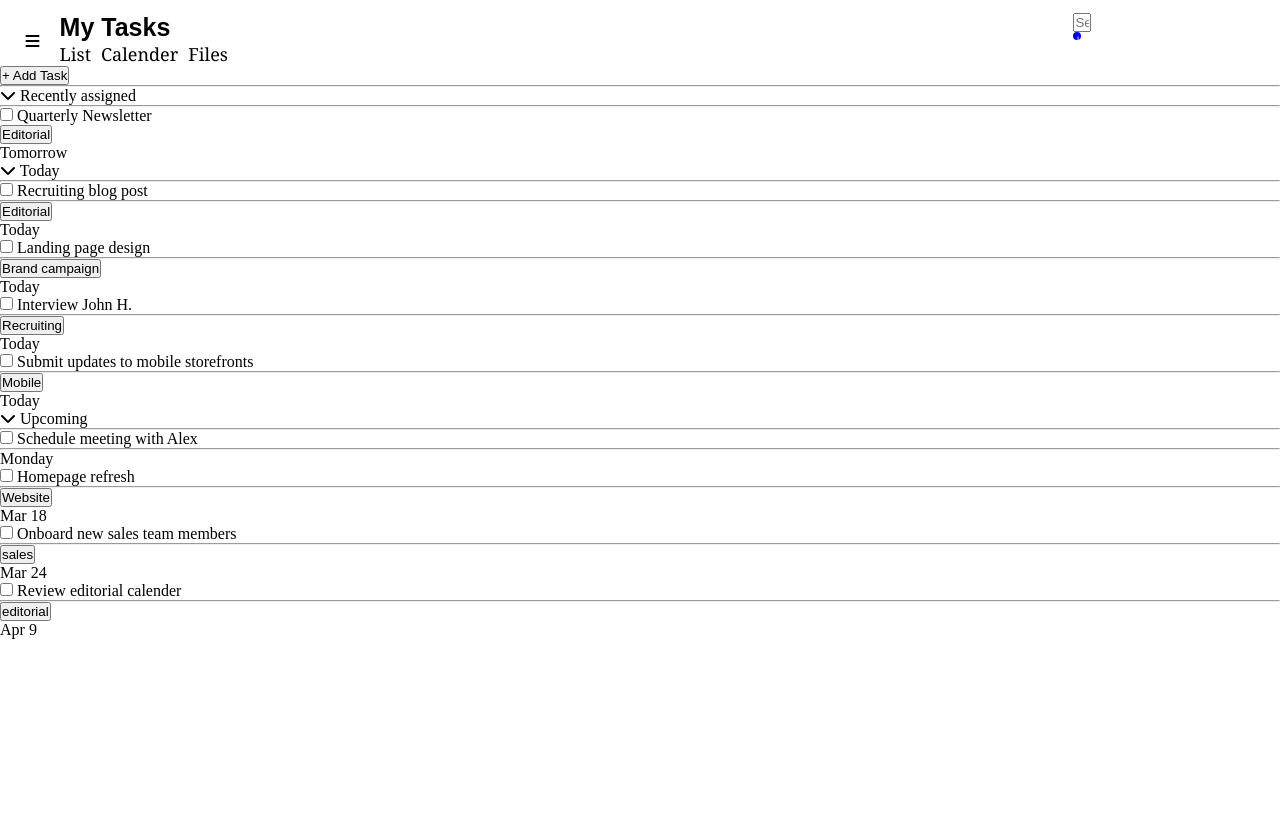
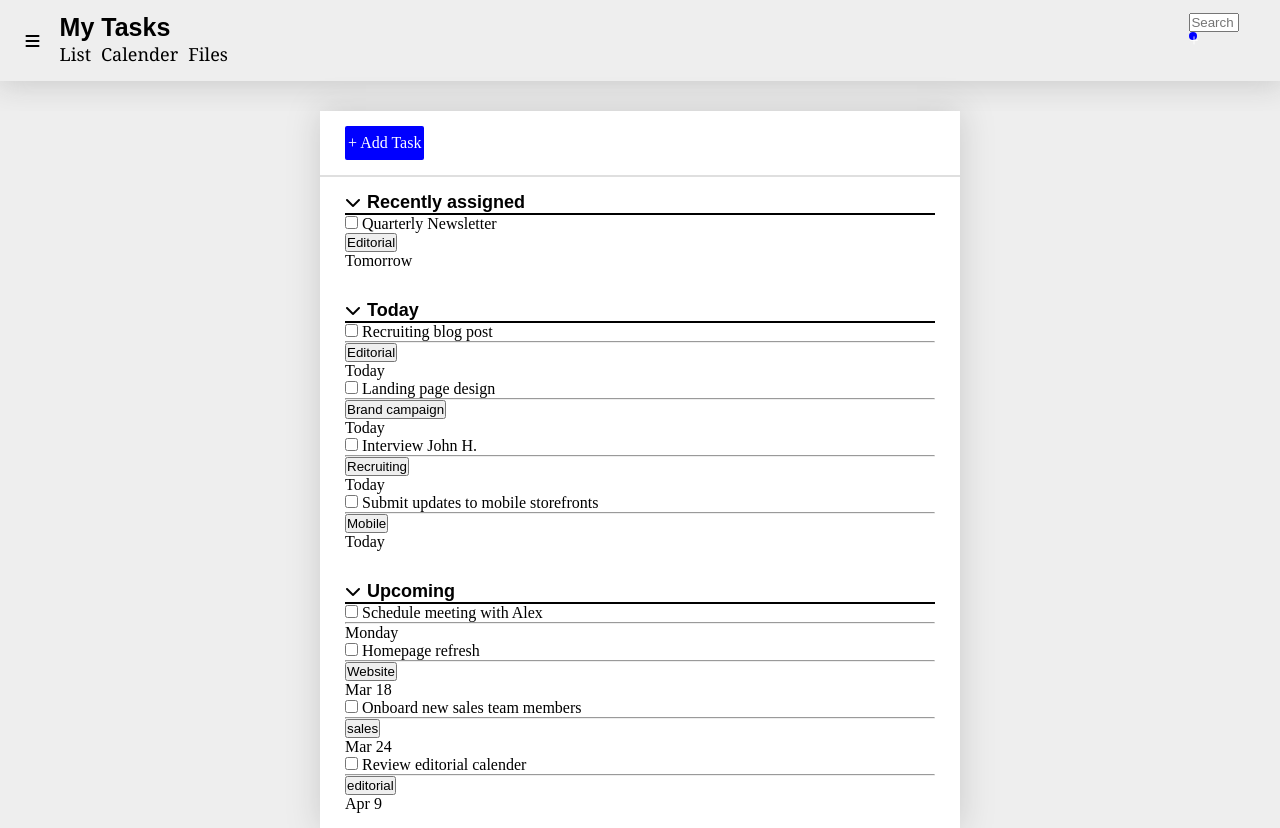
Before and after one commit to Ande12/tracy_final_exam, a plain HTML site: page index.html in a window 1280 px wide. Before the commit the page ends 800 px from the top, so only its background shows below. Drawn offline with Linux system fonts and the light colour scheme; some icons are missing.

Commit message:
partly styled section

```diff
--- a/css/_set-up.scss
+++ b/css/_set-up.scss
@@ -3,7 +3,9 @@
     padding: 0;
     box-sizing: border-box;
 }
-
+body{
+    background-color: #eee;
+}
 // colors
 $editorial: blue;
 $brand-campaign: orange;
--- a/css/desktop/_header.scss
+++ b/css/desktop/_header.scss
@@ -1,7 +1,8 @@
 header{
-    max-width: 98%;
-    margin-left: 1%;
-    padding: 1% 1% 0;
+    max-width: 100%;
+    padding: 1% 2% 0;
+    box-shadow: 1px 1px 30px 3px rgba(128, 128, 128, 0.327);
+    margin-bottom: 30px;
     .head-content{
         display: flex;
         justify-content: space-between;
@@ -23,12 +24,16 @@ header{
                         column-gap: 10px;
                         li{
                             list-style: none;
+                            padding-bottom: 15px;
                             a{
                                 text-decoration: none;
                                 color: #000;
                                 font-size: 18px;
-                                padding-bottom: 8px;
                                 font-family: Georgia, 'Times New Roman', Times, serif;
+                                &:hover{
+                                    color: $add-task-list;
+                                    text-decoration: underline;
+                                }
                             }
                         }
                     }
@@ -38,9 +43,11 @@ header{
         .right-side{
         .search-bar{
             display: flex;
+            justify-content: space-between;
+            column-gap: 15px;
             position: relative;
             input{
-                width: 10%;
+                width: 50px;
             }
             .search-bar-icon-container{
                 position: relative;
--- a/css/desktop/_section.scss
+++ b/css/desktop/_section.scss
@@ -0,0 +1,81 @@
+section{
+    width: 100%;
+    background-color: #eee;
+    .body-content{
+        max-width: 50%;
+        margin-left: 25%;
+        background-color: #fff;
+        box-shadow: 0.25px 0.25px 30px 0.5px rgba(128, 128, 128, 0.315);
+
+
+        .add-task-button{
+            padding: 8px 3px ;
+            background-color: $add-task-list;
+            color: white;
+            font-size: 16px;
+            font-family: 'Times New Roman', Times, serif;
+            border: none;
+            border-radius: 2px;
+            margin: 15px 25px;
+        }
+        .add-task-hr{
+            height: 2px;
+            border: none;
+            background-color: rgba(128, 128, 128, 0.254);
+        }
+        .part-one{
+            padding: 15px 25px;
+            .main-heading{
+                .chevron{
+                    margin-right: 2px;
+                }
+              .heading-text{
+                font-weight: bold;
+                font-size: 18px;
+                font-family: Arial, Helvetica, sans-serif;
+                padding-bottom: 10px;
+              }
+            }
+            .headings-hr{
+                border: 0.25px solid #000;
+              }
+        }
+        .part-two{
+            padding: 15px 25px;
+            .main-heading{
+                .chevron{
+                    margin-right: 2px;
+                }
+              .heading-text{
+                font-weight: bold;
+                font-size: 18px;
+                font-family: Arial, Helvetica, sans-serif;
+                padding-bottom: 10px;
+              }
+
+            }
+            .headings-hr{
+                border: 0.25px solid #000;
+              }
+        }
+        .part-three{
+            padding: 15px 25px;
+            .main-heading{
+                .chevron{
+                    margin-right: 2px;
+                }
+              .heading-text{
+                font-weight: bold;
+                font-size: 18px;
+                font-family: Arial, Helvetica, sans-serif;
+                padding-bottom: 10px;
+              }
+
+            }
+            .headings-hr{
+                border: 0.25px solid #000;
+              }
+        }
+    }
+
+}
--- a/css/style.scss
+++ b/css/style.scss
@@ -2,3 +2,9 @@
 
 //dessktop
 @import './desktop/header';
+body{
+    width: 100%;
+}
+@import './desktop/section';
+
+//mobile
--- a/index.html
+++ b/index.html
@@ -41,10 +41,11 @@
     </div>
     </header>
     <section>
+        <div class="body-content">
         <button class="add-task-button">+ Add Task</button>
         <hr class="add-task-hr">
         <div class="part-one">
-            <div class="main-heading"><span><i class="fa-sharp fa-solid fa-chevron-down"></i></span>
+            <div class="main-heading"><span class="chevron"><i class="fa-sharp fa-solid fa-chevron-down"></i></span>
                 <span class="heading-text">Recently assigned</span>
             </div>
             <hr class="headings-hr">
@@ -159,25 +160,7 @@
                 </div>
             </div>
         </div>
-        <!-- <div class="part-two-line">
-                <div class="first-point">
-                    <input type="checkbox" name="" id="">
-                    <label for="">Recruiting blog post</label>
-                </div>
-                <hr class="part-hr">
-                <div class="more-info">
-                    <button>Editorial</button>
-                    <p>Today</p>
-                </div>
-            </div>
-            <div class="part-three-line">
-                <div class="first-point">
-                    <input type="checkbox" name="" id="">
-                    <label for="">Schedule meeting with Alex</label>
-                </div>
-                <hr class="part-hr">
-            </div> -->
-
+       </div>
     </section>
 </body>
 
```
Also changed, not shown: css/style.css, 1 other file.
